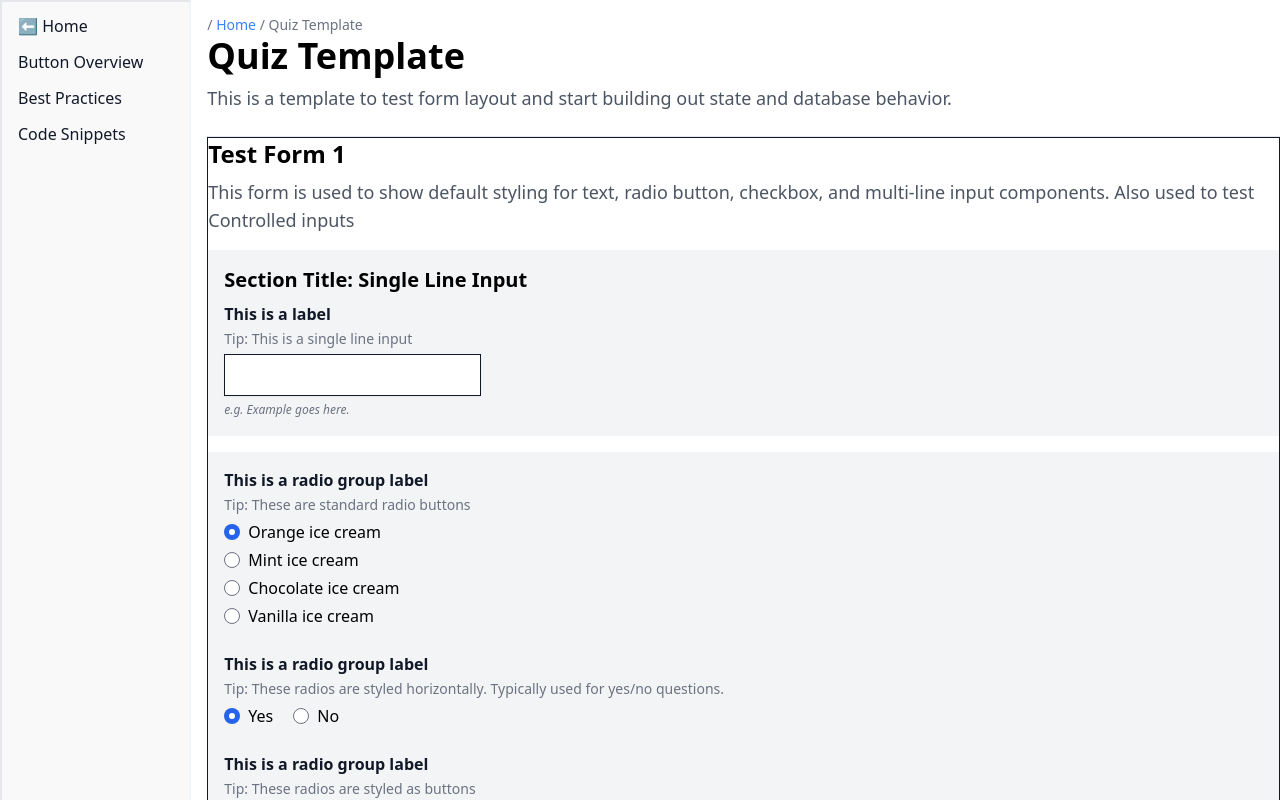
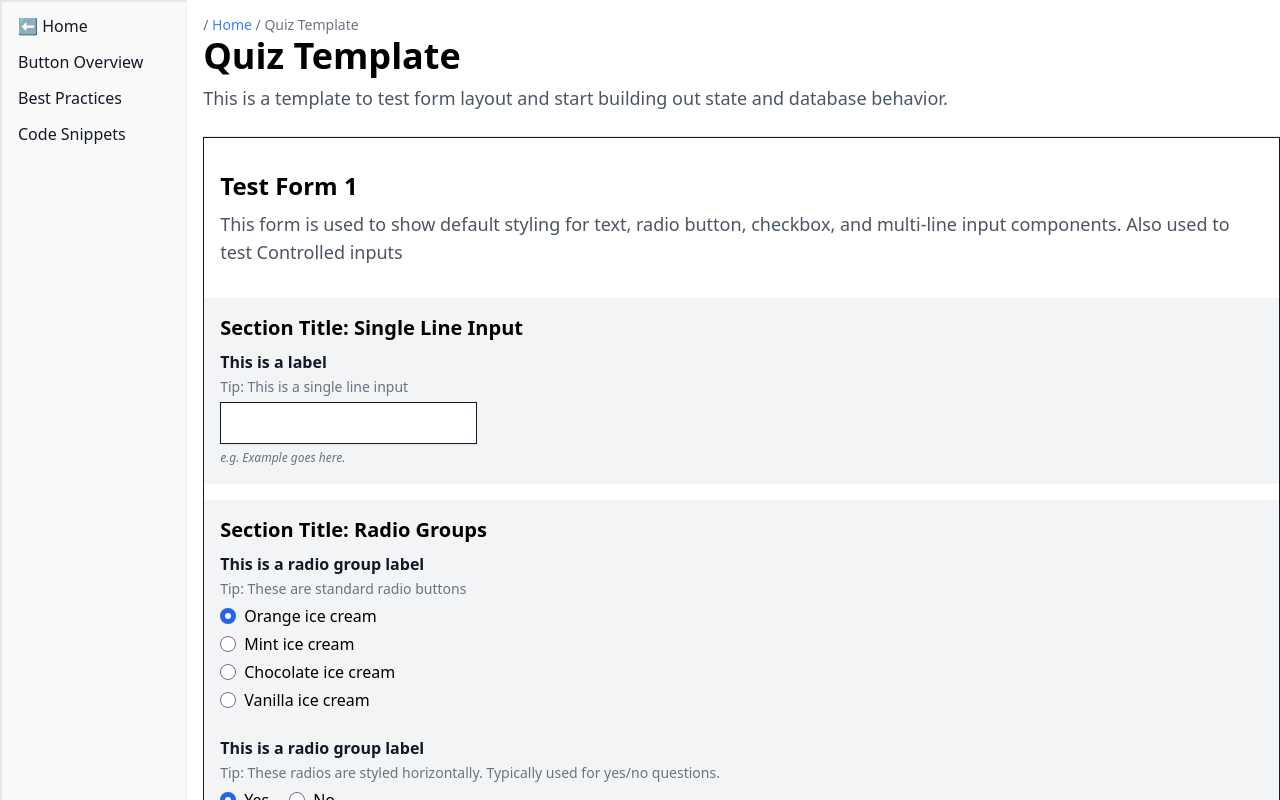
Before and after one commit to tayv/Project-Bubblegum, a Next.js app: page /forms/quiz-template in a window 1280 px wide. Shown: the top 800 px of the page. Built offline with nearby package versions, Linux system fonts and the light colour scheme.

Commit message:
Built out Section component to handle multiple styles and be more composable

```diff
--- a/components/layout/Section.tsx
+++ b/components/layout/Section.tsx
@@ -1,10 +1,38 @@
 import { FC, ReactNode } from 'react'
+import classNames from 'classnames'
 
+export type SectionProps = {
+  id: string,
+  style: SectionStyle
+  children: ReactNode,
+  className?: string
+}
 
-const Section = ({children}: any) => {
+export type SectionStyle = "standard" | "blank" | "special"
+
+const sectionStyleMap: {[key in SectionStyle]: string} = {
+  standard: "bg-gray-100", // css styles go here
+  blank: "bg-transparent",
+  special: "bg-blue-100",
+}
+
+const Section = (
+  {
+    id,
+    style = "standard",
+    className = "", // to pass custom one-off styling
+    children
+  }: SectionProps ) => {
 
   return (
-    <section className="mt-4 p-4 bg-gray-100">
+    <section id={id}
+      className={
+        classNames([
+          "mt-4 p-4", // standard css styles go here. Peer is always required for label styling to work
+          sectionStyleMap[style], // to dynamically set styling for different radio types
+          className, // prop
+        ])
+      }>
      {children}
     </section>
   )
--- a/pages/forms/quiz-template.tsx
+++ b/pages/forms/quiz-template.tsx
@@ -78,9 +78,11 @@ const QuizTemplate: FC = () => {
       <hr />
 
       <form className="border border-gray-900" onSubmit={ onSubmit }>
-        <Heading text="Test Form 1" size="h2" type="primary"/>
-        <Paragraph text="This form is used to show default styling for text, radio button, checkbox, and multi-line input components. Also used to test Controlled inputs" size="standard" type="primary" />
-        <Section>
+        <Section id="intro" style="blank">
+         <Heading text="Test Form 1" size="h2" type="primary"/>
+          <Paragraph text="This form is used to show default styling for text, radio button, checkbox, and multi-line input components. Also used to test Controlled inputs" size="standard" type="primary" />
+        </Section>
+        <Section id="text-input" style="standard">
           <Heading text="Section Title: Single Line Input" size="h3" type="primary"/>
           <WrapperInput
             name="singleInput"
@@ -103,7 +105,8 @@ const QuizTemplate: FC = () => {
           </WrapperInput>
         </Section>
 
-        <Section>
+        <Section id="radio-input" style="standard">
+          <Heading text="Section Title: Radio Groups" size="h3" type="primary"/>
           <WrapperRadioGroup
             name="standardRadio"
             groupLabel="This is a radio group label"
@@ -146,6 +149,7 @@ const QuizTemplate: FC = () => {
           />
         </Section>
 
+        <br />
         <button className="block border-gray-900 bg-gray-300 border px-2 py-1" type="button" onClick={ () => {
             const testGetVal = getValues("standardRadio")
             console.log(testGetVal)
```
